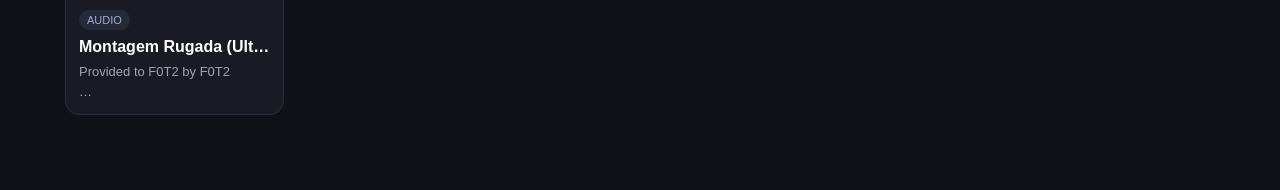
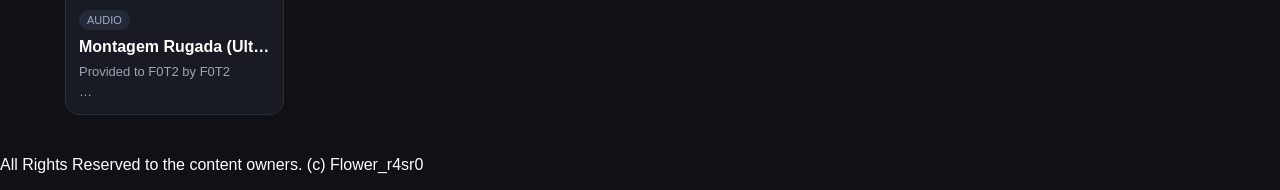
Before and after one commit to Flowerr4sr0/F0T2, a plain HTML site: page index.html in a window 1280 px wide. Shown: the part 775-965 px from the top of the page. Before the commit the page ends 915 px from the top, so only its background shows below. Drawn offline with Linux system fonts and the light colour scheme.

Commit message:
Update index.html

```diff
--- a/index.html
+++ b/index.html
@@ -145,6 +145,10 @@
 <div class="loading">Loading F0T2...</div>
 </main>
 
+ <footer>
+  <p style="align-text:center;">All Rights Reserved to the content owners. (c) Flower_r4sr0</p>
+ </footer>
+
 <script>
 let DATA={};
 
```
